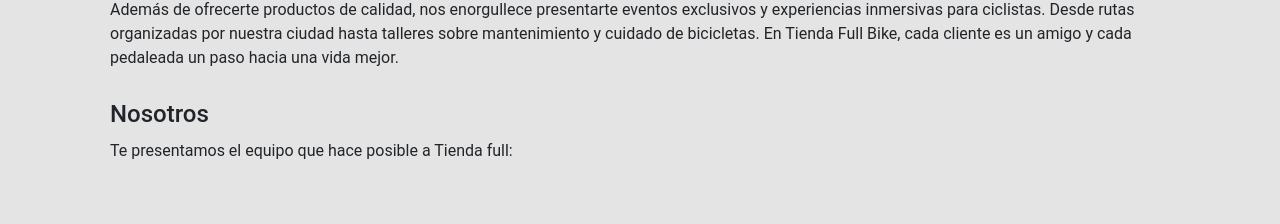
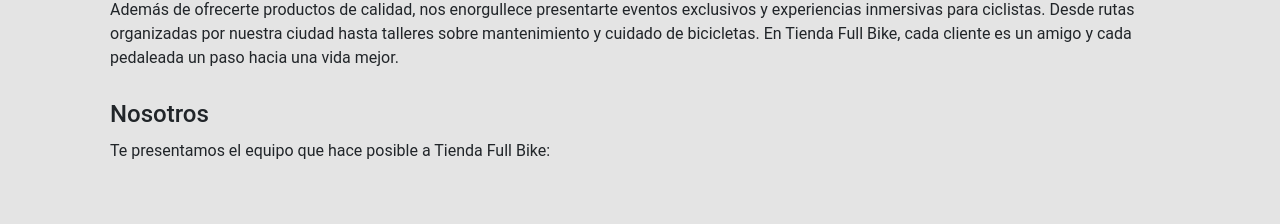
Before and after one commit to ISPC-23/Fullstack_Web_2025, an Angular app in the folder frontend/: page /acerca-de-nosotros in a window 1280 px wide. Shown: the part 858-1082 px from the top of the page. Built offline with nearby package versions, Linux system fonts and the light colour scheme.

Commit message:
Actualizo

```diff
--- a/frontend/src/app/components/about-us/about-us.component.html
+++ b/frontend/src/app/components/about-us/about-us.component.html
@@ -46,7 +46,7 @@
   </p>
   <section>
     <h2>Nosotros</h2>
-    <p>Te presentamos el equipo que hace posible a Tienda full:</p>
+    <p>Te presentamos el equipo que hace posible a Tienda Full Bike:</p>
     <ul class="lista-desarrolladores">
       @for (member of members; track member.name) {
       <li>
```
